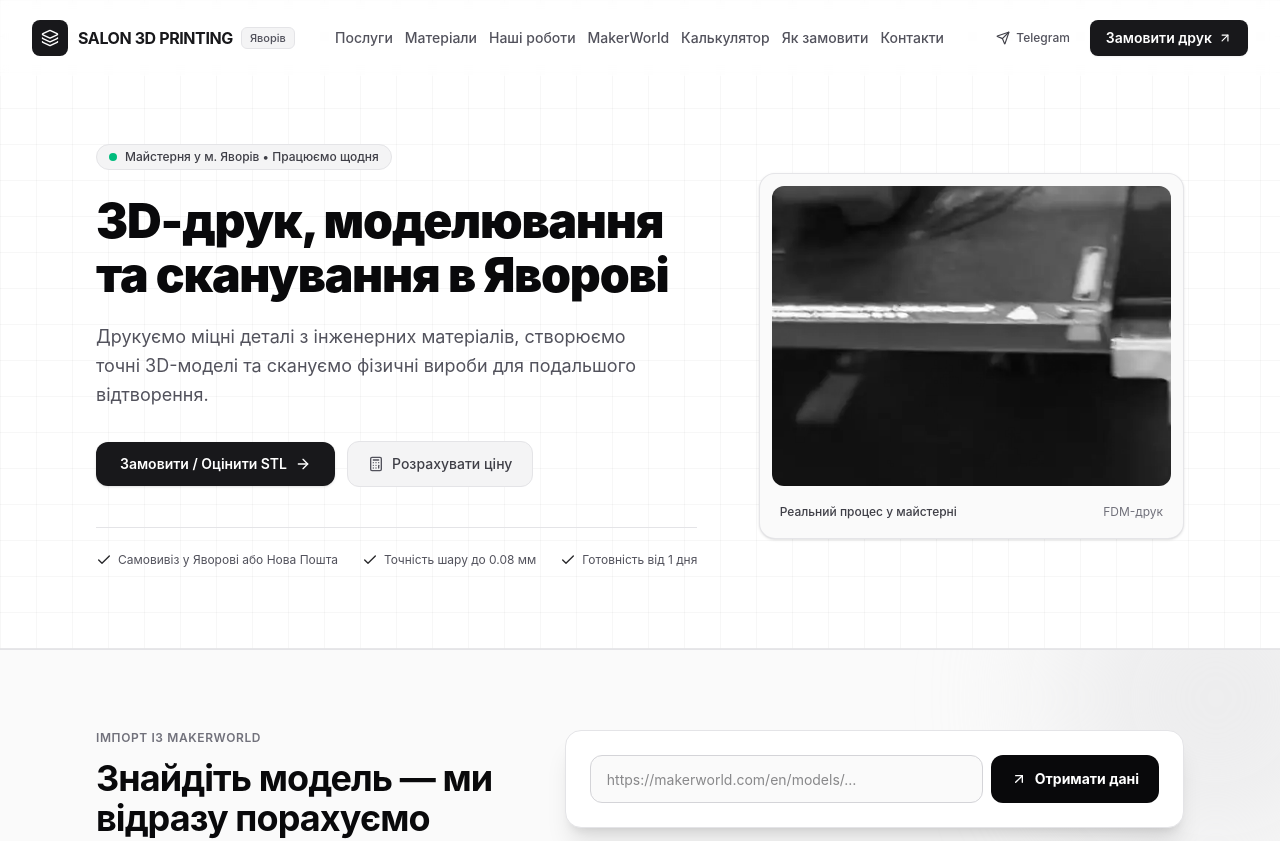
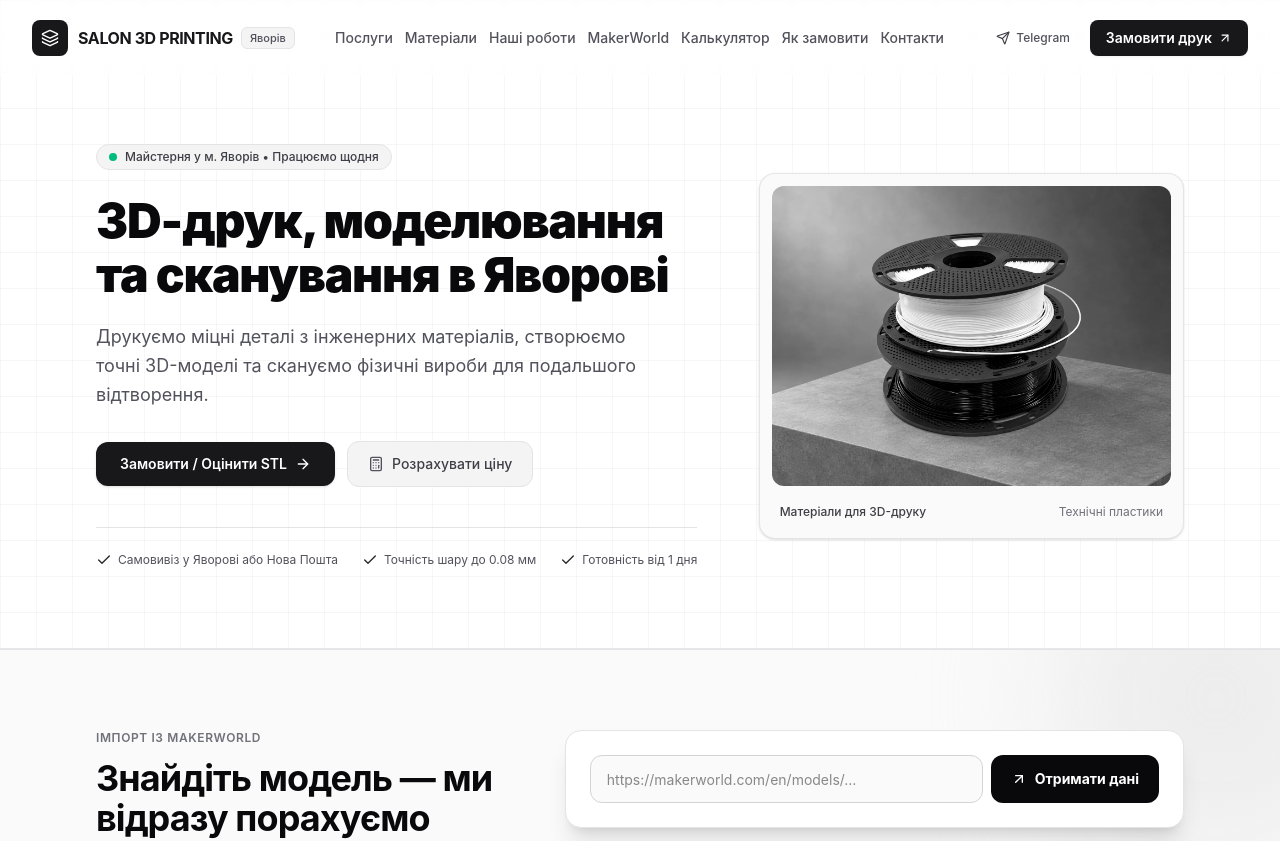
Before and after one commit to ivanchikyarchick/salon-3d-print-yavoriv, a Next.js app: page / in a window 1280 px wide. Shown: the top 841 px of the page. Built offline with nearby package versions, Linux system fonts and the light colour scheme.

Commit message:
design: add studio filament hero image

```diff
--- a/components/landing/hero.tsx
+++ b/components/landing/hero.tsx
@@ -74,17 +74,17 @@ export function Hero({ onOpenOrderModal }: HeroProps) {
             <div className="relative rounded-2xl bg-zinc-50 border border-zinc-200/90 p-3 shadow-sm">
               <div className="relative aspect-[4/3] rounded-xl overflow-hidden bg-zinc-100">
                 <Image
-                  src="/workshop-printing-poster.webp"
-                  alt="Реальний процес 3D-друку у майстерні в Яворові"
+                  src="/hero-filament-studio.webp"
+                  alt="Котушки білого та чорного пластику для 3D-друку"
                   fill
-                  className="object-cover object-center grayscale contrast-110"
+                  className="object-cover object-center grayscale contrast-105"
                   priority
                 />
               </div>
 
               <div className="mt-3 px-2 py-1.5 flex items-center justify-between text-xs text-zinc-500">
-                <span className="font-medium text-zinc-700">Реальний процес у майстерні</span>
-                <span>FDM-друк</span>
+                <span className="font-medium text-zinc-700">Матеріали для 3D-друку</span>
+                <span>Технічні пластики</span>
               </div>
             </div>
           </div>
```
Also changed, not shown: public/hero-filament-studio.webp (added).
